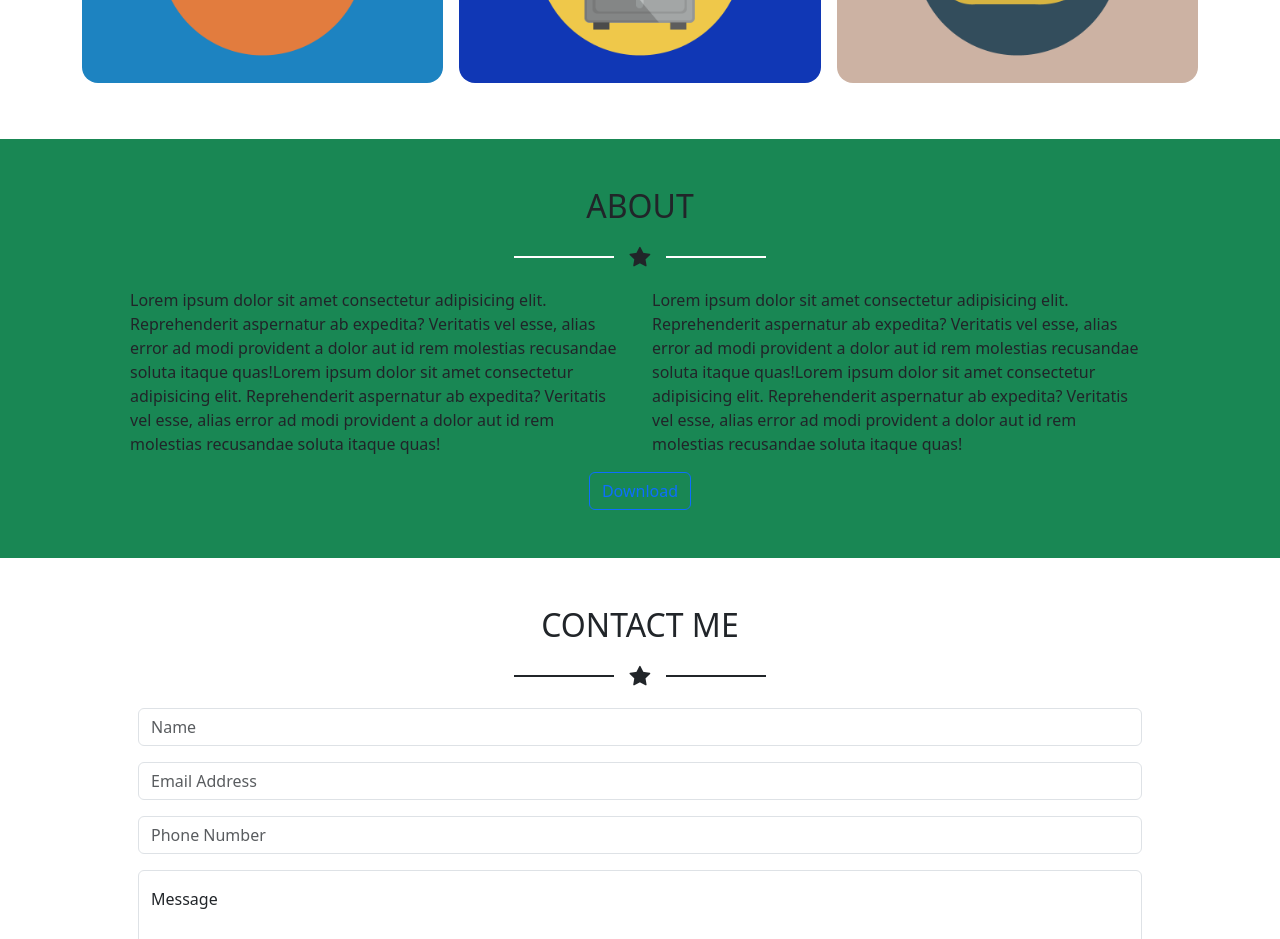
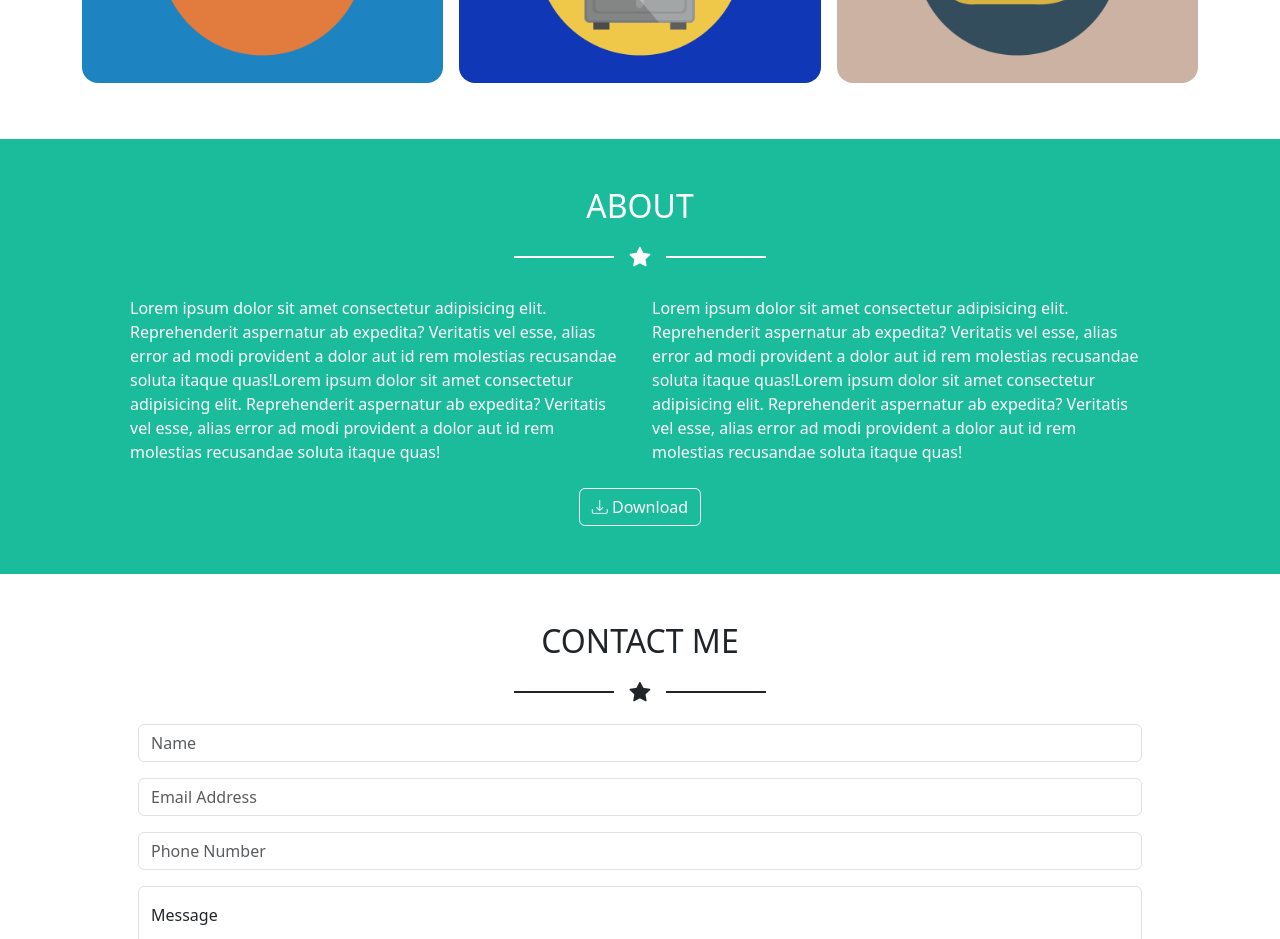
Before and after one commit to alessandroamormino/html-css-bootstrap-freelancer, a plain HTML site: page index.html in a window 1280 px wide. Shown: the part 1040-1979 px from the top of the page. Drawn offline with nearby package versions, Linux system fonts and the light colour scheme.

Commit message:
style: about section

```diff
--- a/css/style.css
+++ b/css/style.css
@@ -47,4 +47,5 @@ main ._separator ._separator-right {
 }
 
 
+
 /* / Main */
--- a/index.html
+++ b/index.html
@@ -95,7 +95,7 @@
         <!-- / PORTFOLIO -->
 
         <!-- ABOUT -->
-        <div class="about py-5 bg-success">
+        <div class="about py-5 green-white">
             <div class="container">
                 <h2 class="text-center">ABOUT</h2>
                 <div class="_separator d-flex flex-row align-items-center justify-content-center my-3">
@@ -103,7 +103,7 @@
                     <i class="bi bi-star-fill px-3"></i>
                     <div class="_separator-right"></div>
                 </div>
-                <div class="px-5 my-3">
+                <div class="px-5 my-4">
                     <div class="row g-4">
                         <div class="col">
                             Lorem ipsum dolor sit amet consectetur adipisicing elit. Reprehenderit aspernatur ab expedita? Veritatis vel esse, alias error ad modi provident a dolor aut id rem molestias recusandae soluta itaque quas!Lorem ipsum dolor sit amet consectetur adipisicing elit. Reprehenderit aspernatur ab expedita? Veritatis vel esse, alias error ad modi provident a dolor aut id rem molestias recusandae soluta itaque quas!
@@ -114,7 +114,10 @@
                     </div>
                 </div>
                 <div class="text-center">
-                    <button type="button" class="btn btn-outline-primary">Download</button>
+                    <button type="button" class="btn btn-outline-light">
+                        <i class="bi bi-download"></i>
+                        Download
+                    </button>
                 </div>
             </div>
         </div>
```
